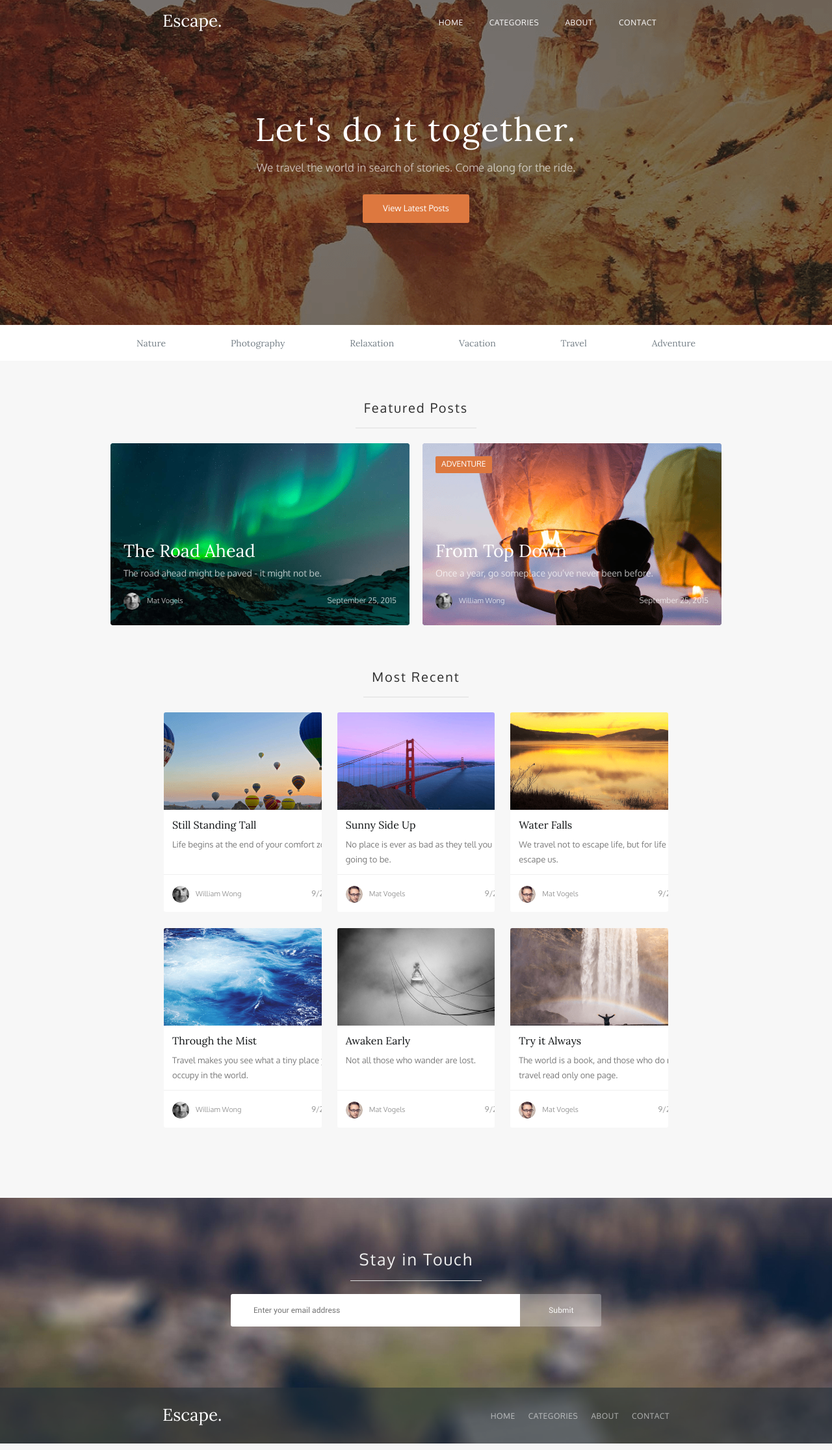
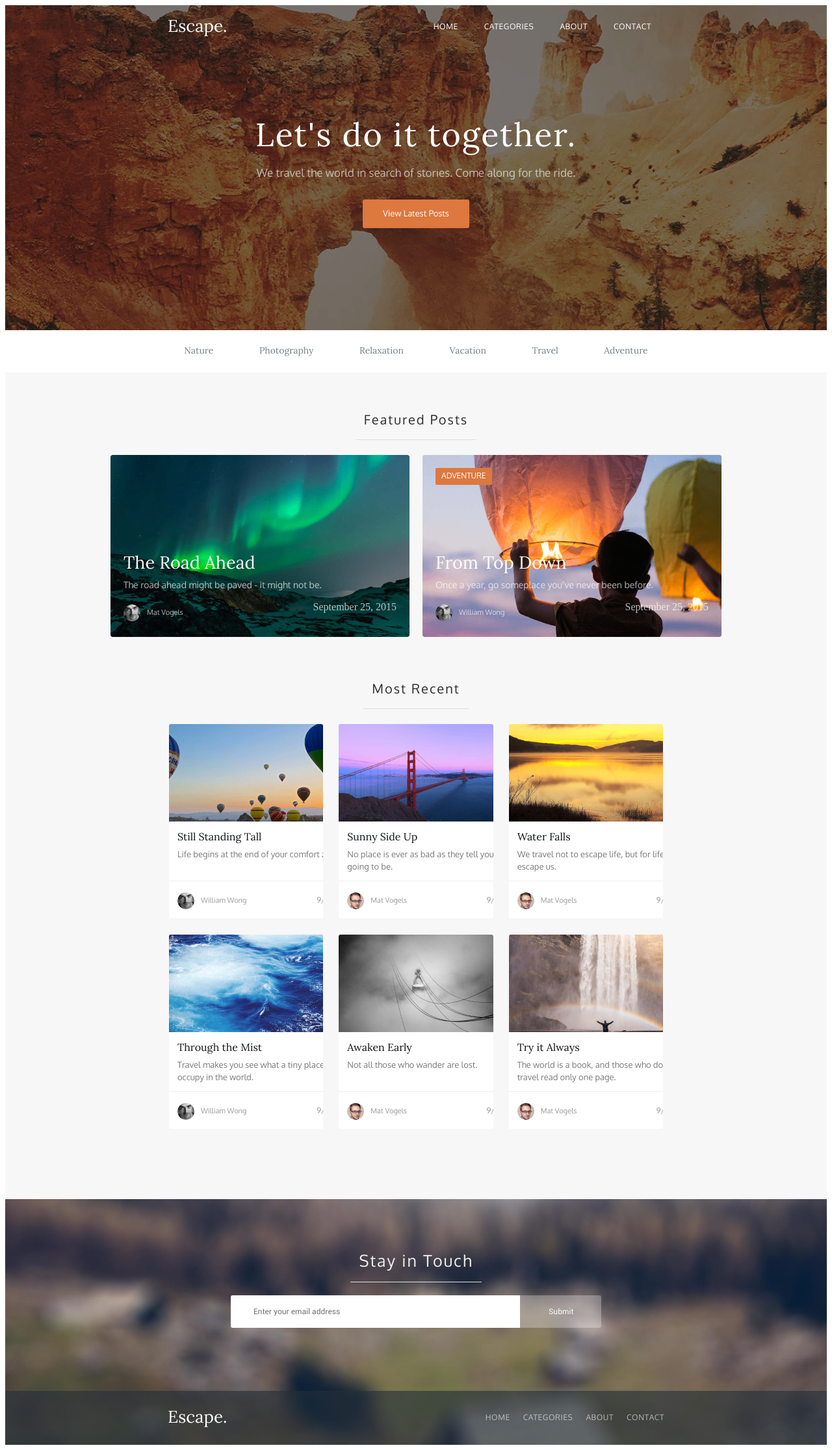
Before and after one commit to vladovinkin/ips-web-2023, a plain HTML site: page index.html in a window 1280 px wide. Shown: the whole page at 65% size. Drawn offline with Linux system fonts and the light colour scheme.

Commit message:
style: lab4 pre release

```diff
--- a/css/style.css
+++ b/css/style.css
@@ -36,36 +36,11 @@
     font-style: normal;
 }
 
-body
-{
-    margin: 0;
-    padding: 0;
-    background-color: #F5F5F5;
-    font-family: 'oxygen';
-    font-style: normal;
-    font-weight: 400;
-}
-
-h1
-{
-    margin: 0;
-}
-
-a
-{
-    text-decoration: none;
-}
-
-ul
-{
-    list-style-type: none;
-    padding: 0;
-}
-
 .container-wrap
 {
     display: flex;
     justify-content: center;
+    background-color: #F5F5F5;
 }
 
 .container
@@ -76,10 +51,9 @@ ul
 
 .top-banner
 {
-    height: 500px;
+    max-height: 500px; /* ? */
     background: url(./../img/bg-header-01.png) no-repeat;
     background-color: #000000;
-    border-radius: 0px;
 }
 
 .header
@@ -98,13 +72,9 @@ ul
 
 .logo
 {
-    font-family: 'lora';
-    font-style: normal;
-    font-weight: 400;
-    font-size: 26px;
-    line-height: 26px;
-    z-index: 2;
+    font: 26px/26px 'lora';
     transition: all .4s ease;
+    text-decoration: none;
 }
 
 .logo_theme_dark
@@ -121,7 +91,6 @@ ul
 {
     display: flex;
     list-style-type: none;
-    z-index: 2;
 }
 
 .header__menu
@@ -129,10 +98,11 @@ ul
     padding: 0;
     margin: 0;
     position: relative;
+    list-style-type: none;
 }
 
 .menu-item_width_wide {
-    margin-right: 40px;
+    margin-right: 40px; /*//*/
 }
 
 .menu-item_width_wide:last-child
@@ -142,11 +112,11 @@ ul
 
 .menu-item__link
 {
-    font-size: 12px;
-    line-height: 20px;
+    font: 12px/20px 'oxygen';
     letter-spacing: 0.6px;
     text-transform: uppercase;
     padding: 8px 0;
+    text-decoration: none;
 }
 
 .menu-item__link_theme_dark
@@ -161,18 +131,19 @@ ul
 
 .menu-item__link_theme_opaque
 {
-    color: rgba(255, 255, 255, 0.6);;
+    color: rgba(255, 255, 255, 0.6);
 }
 
 .menu-item__link_theme_opaque:hover
 {
-    border-bottom: 1px dotted rgba(255, 255, 255, 0.6);;
+    border-bottom: 1px dotted rgba(255, 255, 255, 0.6);
 }
 
 .menu-item__link_theme_light
 {
     color: #2E2E2E;
 }
+
 .menu-item__link_theme_light:hover
 {
     border-bottom: 1px dotted #2E2E2E;
@@ -186,35 +157,43 @@ ul
     justify-content: center;
 }
 
+.top-banner__title-block
+{
+    padding-bottom: 157px;
+}
+
 .main-title
 {
-    font-family: 'lora';
-    font-style: normal;
-    font-weight: 400;
-    font-size: 50px;
-    line-height: 51px;
+    margin: 0;
+    font: 50px/51px 'lora';
     text-align: center;
     letter-spacing: 2px;
     color: #FFFFFF;
+}
+
+.main-title-block__title
+{
     margin-bottom: 20px;
 }
 
 .main-subtitle
 {
-    font-size: 17px;
-    line-height: 20px;
+    font: 17px/20px 'oxygen';
     text-align: center;
     color: rgba(255, 255, 255, 0.63);
+}
+
+.main-title-block__subtitle
+{
     margin-bottom: 31px;
 }
 
 .main-title-block__button
 {
     display: inline-block;
+    padding: 12px 31px;
     border-radius: 3px;
-    padding: 12px 31px;
-    font-size: 13px;
-    line-height: 20px;
+    font: 13px/20px 'oxygen';
     align-self: center;
 }
 
@@ -233,38 +212,40 @@ ul
 
 .themes-menu-wrap
 {
-    display: flex;
-    justify-content: center;
     background: #FFFFFF;
+    padding: 22px 240px 23px;
     margin-bottom: 60px;
+}
+
+.themes-menu-wrap__content
+{
+    margin: 0;
+    padding: 0;
+    list-style-type: none;
 }
 
 .themes-menu
 {
-    width: 960px;
     display: flex;
     justify-content: space-around;
+    display: flex;
 }
 
-.themes-menu-item
+.themes-menu__item
 {
     list-style-type: none;
     padding-left: 0;
 }
 
-.themes-menu-link
+.themes-menu__link
 {
-    text-decoration: none;
-    font-family: 'lora';
-    font-style: normal;
-    font-weight: 400;
-    font-size: 14px;
-    line-height: 20px;
+    font: 14px/20px 'lora';
     text-align: center;
     color: #768088;
+    text-decoration: none;
 }
 
-.themes-menu-link:hover
+.themes-menu__link:hover
 {
     color: #000000;
 }
@@ -282,9 +263,7 @@ ul
 
 .section-title
 {
-    font-size: 20px;
-    font-weight: normal;
-    line-height: 27px;
+    font: 20px/27px 'oxygen';
     text-align: center;
     letter-spacing: 2px;
     color: #2E2E2E;
@@ -302,12 +281,13 @@ ul
 {
     margin-right: 20px;
     border-radius: 3px;
-    width: 460px;
-    height: 280px;
+    min-width: 460px;
+    min-height: 280px;
     display: flex;
     flex-direction: column;
     justify-content: end;
     position: relative;
+    text-decoration: none;
 }
 
 .featured-post:last-child
@@ -315,27 +295,26 @@ ul
     margin-right: 0;
 }
 
-
-.featured-background1
+.featured-background__road-ahead
 {
     background: url(./../img/featured-01.png) no-repeat center;
 }
 
-.featured-background2
+.featured-background__from-top-down
 {
     background: url(./../img/featured-02.png) no-repeat center;
 }
 
-.featured-background1,
-.featured-background2
+.featured-background__road-ahead,
+.featured-background__from-top-down
 {
     background-size: 460px 280px;
     -webkit-transition: background-size .5s ease;
     transition: background-size .5s ease;
 }
 
-.featured-background1:hover,
-.featured-background2:hover
+.featured-background__road-ahead:hover,
+.featured-background__from-top-down:hover
 {
     background-size: 110% 110%;
 }
@@ -346,8 +325,7 @@ ul
     top: 20px;
     left: 20px;
     border-radius: 2px;
-    font-size: 12px;
-    line-height: 13px;
+    font: 12px/13px 'oxygen';
     text-transform: uppercase;
     padding: 6px 9px 7px;
 }
@@ -355,6 +333,7 @@ ul
 .post-inner
 {
     padding: 20px;
+    text-decoration: none;
 }
 
 .post-inner-with-tag
@@ -371,11 +350,7 @@ ul
 
 .featured-post__title
 {
-    font-family: 'lora';
-    font-style: normal;
-    font-weight: 400;
-    font-size: 27px;
-    line-height: 30px;
+    font: 27px/30px 'lora';
     color: #FFFFFF;
     text-decoration: none;
     margin: 0 0 6px;
@@ -383,8 +358,7 @@ ul
 
 .featured-post__subtitle
 {
-    font-size: 14px;
-    line-height: 25px;
+    font: 14px/25px 'oxygen';
     color: rgba(255, 255, 255, 0.7);
     margin-bottom: 12px;
 }
@@ -422,15 +396,13 @@ ul
 
 .signature-author__name
 {
-    font-size: 11px;
-    line-height: 35px;
+    font: 11px/35px 'oxygen';
     color: rgba(255, 255, 255, 0.7);
 }
 
 .signature-date
 {
-    font-size: 12px;
-    line-height: 35px;
+    font-size: 12px/35px 'oxygen';
     color: rgba(255, 255, 255, 0.7);
 }
 
@@ -455,51 +427,52 @@ ul
     display: grid;
     place-items: stretch;
     background: #FFFFFF;
-    box-shadow: 0px 0px 0px rgba(0, 0, 0, 0.09);
+    box-shadow: 0 0 0 rgba(0, 0, 0, 0.09);
     border-radius: 3px;
     overflow: hidden;
     transition: box-shadow .3s ease;
+    text-decoration: none;
 }
 
 .most-recent__blog:hover
 {
-    box-shadow: 0px 1px 7px rgba(0, 0, 0, 0.3);
+    box-shadow: 0 1px 7px rgba(0, 0, 0, 0.3);
 }
 
 .most-recent-picture
 {
     background-size: cover;
-    width: 296px;
-    height: 150px;
+    min-width: 296px;
+    min-height: 150px;
     margin-bottom: 14px;
 }
 
-.mr-background1
+.mr-background__still-standing-tall
 {
     background: url(./../img/most-recent-01.png) no-repeat center;
 }
 
-.mr-background2
+.mr-background__sunny-side-up
 {
     background: url(./../img/most-recent-02.png) no-repeat center;
 }
 
-.mr-background3
+.mr-background__water-falls
 {
     background: url(./../img/most-recent-03.png) no-repeat center;
 }
 
-.mr-background4
+.mr-background__through-the-mist
 {
     background: url(./../img/most-recent-04.png) no-repeat center;
 }
 
-.mr-background5
+.mr-background__awaken-early
 {
     background: url(./../img/most-recent-05.png) no-repeat center;
 }
 
-.mr-background6
+.mr-background__try-it-always
 {
     background: url(./../img/most-recent-06.png) no-repeat center;
 }
@@ -519,19 +492,14 @@ ul
 
 .most-recent-content__title
 {
-    font-family: 'lora';
-    font-style: normal;
-    font-weight: 400;
-    font-size: 16px;
-    line-height: 21px;
+    font: 16px/21px 'lora';
     color: #101315;
     margin: 0 0 6px;
 }
 
 .most-recent-content__description
 {
-    font-size: 13px;
-    line-height: 19px;
+    font: 13px/19px 'oxygen';
     color: #7A7A7A;
 }
 
@@ -552,15 +520,13 @@ ul
 
 .most-recent-author__name
 {
-    font-size: 11px;
-    line-height: 35px;
+    font: 11px/35px 'oxygen';
     color: #999999;
 }
 
 .most-recent-date
 {
-    font-size: 12px;
-    line-height: 35px;
+    font: 12px/35px 'oxygen';
     color: #999999;
 }
 
@@ -570,16 +536,11 @@ ul
     flex-direction: column;
     justify-content: space-between;
     align-items: center;
-    height: 378px;
+    min-height: 378px;
     background: url(./../img/bg-bottom-01.jpg) no-repeat;
     background-color: #000000;
     border-radius: 0px;
 }
-
-/* .subcsribe-form
-{
-
-} */
 
 .bottom-banner__form
 {
@@ -591,8 +552,7 @@ ul
 {
     display: inline-block;
     color: #EFEFEF;
-    font-size: 25px;
-    line-height: 30px;
+    font: 25px/30px 'oxygen';
     margin-bottom: 20px;
 }
 
@@ -609,11 +569,7 @@ ul
     outline: 0;
     width: 375px;
     padding: 18px 35px;
-    font-family: 'roboto';
-    font-style: normal;
-    font-weight: 400;
-    font-size: 12px;
-    line-height: 14px;
+    font: 12px/14px 'roboto';
     color: #817F83;
     background: #FFFFFF;
     border-radius: 3px 0px 0px 3px;
@@ -628,11 +584,7 @@ ul
     border: 0;
     outline: 0;
     border-radius: 0px 3px 3px 0px;
-    font-family: 'Roboto';
-    font-style: normal;
-    font-weight: 400;
-    font-size: 12px;
-    line-height: 14px;
+    font: 12px/14px 'roboto';
     color: #F8F8F8;
     transition: all .3s ease;
 }
@@ -651,9 +603,7 @@ ul
     justify-content: space-between;
     align-items: center;
     padding: 15px 250px 16px;
-    border-radius: 0px;
     position: relative;
-    z-index: 1;
 }
 
 .menu-item_width_narrow
@@ -693,11 +643,7 @@ ul
 
 .article-title
 {
-    font-family: 'lora';
-    font-style: normal;
-    font-weight: 400;
-    font-size: 50px;
-    line-height: 51px;
+    font: 50px/51px 'lora';
     text-align: center;
     letter-spacing: 2px;
     color: #2E2E2E;
@@ -707,8 +653,7 @@ ul
 .article-subtitle
 {
     display: inline-block;
-    font-size: 17px;
-    line-height: 20px;
+    font: 17px/20px 'oxygen';
     text-align: center;
     color: rgba(46, 46, 46, 0.63);
     margin-bottom: 113px;
@@ -728,10 +673,9 @@ ul
     padding: 140px 240px 135px;
 }
 
-.article-text p
+.article-text__content
 {
-    font-size: 24px;
-    line-height: 35px;
+    font: 24px/35px 'oxygen';
     color: #101315;
     margin: 0 0 36px;
 }
--- a/index.html
+++ b/index.html
@@ -11,40 +11,46 @@
   <div class="container-wrap">
     <div class="container">
       <div class="top-banner">
-
         <header class="header top-banner__header">
           <a href="/" class="logo logo_theme_dark" title="Main page">Escape.</a>
           <nav>
-              <ul class="menu header__menu">
-                  <li class="menu-item menu-item_width_wide"><a href="/" class="menu-item__link menu-item__link_theme_dark" title="Home">Home</a></li>
-                  <li class="menu-item menu-item_width_wide"><a href="#" class="menu-item__link menu-item__link_theme_dark" title="Categories">Categories</a></li>
-                  <li class="menu-item menu-item_width_wide"><a href="#" class="menu-item__link menu-item__link_theme_dark" title="About">About</a></li>
-                  <li class="menu-item menu-item_width_wide"><a href="#" class="menu-item__link menu-item__link_theme_dark" title="Contact">Contact</a></li>
-              </ul>
+            <ul class="menu header__menu">
+              <li class="menu-item menu-item_width_wide">
+                <a href="/" class="menu-item__link menu-item__link_theme_dark" title="Home">Home</a>
+              </li>
+              <li class="menu-item menu-item_width_wide">
+                <a href="#" class="menu-item__link menu-item__link_theme_dark" title="Categories">Categories</a>
+              </li>
+              <li class="menu-item menu-item_width_wide">
+                <a href="#" class="menu-item__link menu-item__link_theme_dark" title="About">About</a>
+              </li>
+              <li class="menu-item menu-item_width_wide">
+                <a href="#" class="menu-item__link menu-item__link_theme_dark" title="Contact">Contact</a>
+              </li>
+            </ul>
           </nav>
         </header>
-
-        <div class="main-title-block">
-          <h1 class="main-title">Let's do it together.</h1>
-          <div class="main-subtitle">We travel the world in search of stories. Come along for the ride.</div>
+        <div class="main-title-block top-banner__title-block">
+          <h1 class="main-title main-title-block__title">Let's do it together.</h1>
+          <div class="main-subtitle main-title-block__subtitle">We travel the world in search of stories. Come along for the ride.</div>
           <a href="#" class="main-title-block__button button_orange" title="View Latest Posts">View Latest Posts</a>
         </div>
       </div>
       <nav class="themes-menu-wrap">
-        <ul class="themes-menu">
-          <li class="themes-menu-item"><a href="#" class="themes-menu-link" title="Nature">Nature</a></li>
-          <li class="themes-menu-item"><a href="#" class="themes-menu-link" title="Photography">Photography</a></li>
-          <li class="themes-menu-item"><a href="#" class="themes-menu-link" title="Relaxation">Relaxation</a></li>
-          <li class="themes-menu-item"><a href="#" class="themes-menu-link" title="Vacation">Vacation</a></li>
-          <li class="themes-menu-item"><a href="#" class="themes-menu-link" title="Travel">Travel</a></li>
-          <li class="themes-menu-item"><a href="#" class="themes-menu-link" title="Adventure">Adventure</a></li>
+        <ul class="themes-menu themes-menu-wrap__content">
+          <li class="themes-menu__item"><a href="#" class="themes-menu__link" title="Nature">Nature</a></li>
+          <li class="themes-menu__item"><a href="#" class="themes-menu__link" title="Photography">Photography</a></li>
+          <li class="themes-menu__item"><a href="#" class="themes-menu__link" title="Relaxation">Relaxation</a></li>
+          <li class="themes-menu__item"><a href="#" class="themes-menu__link" title="Vacation">Vacation</a></li>
+          <li class="themes-menu__item"><a href="#" class="themes-menu__link" title="Travel">Travel</a></li>
+          <li class="themes-menu__item"><a href="#" class="themes-menu__link" title="Adventure">Adventure</a></li>
         </ul>
       </nav>
       <section>
         <div class="section-block featured">
           <h2 class="section-title">Featured Posts</h2>
           <div class="featured__posts">
-            <a href="./the-road-ahead.html" class="featured-post featured-background1" title="The Road Ahead">
+            <a href="./the-road-ahead.html" class="featured-post featured-background__road-ahead" title="The Road Ahead">
               <div class="post-inner">
                 <h3 class="featured-post__title">The Road Ahead</h3>
                 <div class="featured-post__subtitle">The road ahead might be paved - it might not be.</div>
@@ -59,7 +65,7 @@
                 </div>
               </div>
             </a>
-            <div class="featured-post featured-background2">
+            <div class="featured-post featured-background__from-top-down">
               <a href="#" class="post-inner post-inner-with-tag" title="From Top Down">
                 <div class="post-inner_align-end">
                   <h3 class="featured-post__title">From Top Down</h3>
@@ -83,7 +89,7 @@
             <a href="#" class="most-recent__blog" title="Still Standing Tall">
               <div class="most-recent-data">
                 <div class="most-recent-content">
-                  <div class="most-recent-picture mr-background1"></div>
+                  <div class="most-recent-picture mr-background__still-standing-tall"></div>
                   <div class="mr-content">
                     <h4 class="most-recent-content__title">Still Standing Tall</h4>
                     <span class="most-recent-content__description">Life begins at the end of your comfort zone.</span>
@@ -101,7 +107,7 @@
             <a href="#" class="most-recent__blog" title="Sunny Side Up">
               <div class="most-recent-data">
                 <div class="most-recent-content">
-                  <div class="most-recent-picture mr-background2"></div>
+                  <div class="most-recent-picture mr-background__sunny-side-up"></div>
                   <div class="mr-content">
                     <h4 class="most-recent-content__title">Sunny Side Up</h4>
                     <span class="most-recent-content__description">No place is ever as bad as they tell you it’s going to be.</span>
@@ -119,7 +125,7 @@
             <a href="#" class="most-recent__blog" title="Water Falls">
               <div class="most-recent-data">
                 <div class="most-recent-content">
-                  <div class="most-recent-picture mr-background3"></div>
+                  <div class="most-recent-picture mr-background__water-falls"></div>
                   <div class="mr-content">
                     <h4 class="most-recent-content__title">Water Falls</h4>
                     <span class="most-recent-content__description">We travel not to escape life, but for life not to escape us.</span>
@@ -137,7 +143,7 @@
             <a href="#" class="most-recent__blog" title="Through the Mist">
               <div class="most-recent-data">
                 <div class="most-recent-content">
-                  <div class="most-recent-picture mr-background4"></div>
+                  <div class="most-recent-picture mr-background__through-the-mist"></div>
                   <div class="mr-content">
                     <h4 class="most-recent-content__title">Through the Mist</h4>
                     <span class="most-recent-content__description">Travel makes you see what a tiny place you occupy in the world.</span>
@@ -155,7 +161,7 @@
             <a href="#" class="most-recent__blog" title="Awaken Early">
               <div class="most-recent-data">
                 <div class="most-recent-content">
-                  <div class="most-recent-picture mr-background5"></div>
+                  <div class="most-recent-picture mr-background__awaken-early"></div>
                   <div class="mr-content">
                     <h4 class="most-recent-content__title">Awaken Early</h4>
                     <span class="most-recent-content__description">Not all those who wander are lost.</span>
@@ -173,7 +179,7 @@
             <a href="#" class="most-recent__blog" title="Try it Always">
               <div class="most-recent-data">
                 <div class="most-recent-content">
-                  <div class="most-recent-picture mr-background6"></div>
+                  <div class="most-recent-picture mr-background__try-it-always"></div>
                   <div class="mr-content">
                     <h4 class="most-recent-content__title">Try it Always</h4>
                     <span class="most-recent-content__description">The world is a book, and those who do not travel read only one page.</span>
@@ -202,12 +208,20 @@
         <footer class="footer">
           <a href="/" class="logo logo_theme_dark" title="Main page">Escape.</a>
           <nav>
-              <ul class="menu footer-menu">
-                <li class="menu-item menu-item_width_narrow"><a href="/" class="menu-item__link menu-item__link_theme_opaque" title="Home">Home</a></li>
-                <li class="menu-item menu-item_width_narrow"><a href="#" class="menu-item__link menu-item__link_theme_opaque" title="Categories">Categories</a></li>
-                <li class="menu-item menu-item_width_narrow"><a href="#" class="menu-item__link menu-item__link_theme_opaque" title="About">About</a></li>
-                <li class="menu-item menu-item_width_narrow"><a href="#" class="menu-item__link menu-item__link_theme_opaque" title="Contact">Contact</a></li>
-              </ul>
+            <ul class="menu footer-menu">
+              <li class="menu-item menu-item_width_narrow">
+                <a href="/" class="menu-item__link menu-item__link_theme_opaque" title="Home">Home</a>
+              </li>
+              <li class="menu-item menu-item_width_narrow">
+                <a href="#" class="menu-item__link menu-item__link_theme_opaque" title="Categories">Categories</a>
+              </li>
+              <li class="menu-item menu-item_width_narrow">
+                <a href="#" class="menu-item__link menu-item__link_theme_opaque" title="About">About</a>
+              </li>
+              <li class="menu-item menu-item_width_narrow">
+                <a href="#" class="menu-item__link menu-item__link_theme_opaque" title="Contact">Contact</a>
+              </li>
+            </ul>
           </nav>
         </footer>
       </div>
```
Also changed, not shown: the-road-ahead.html (+67 -16 lines).
